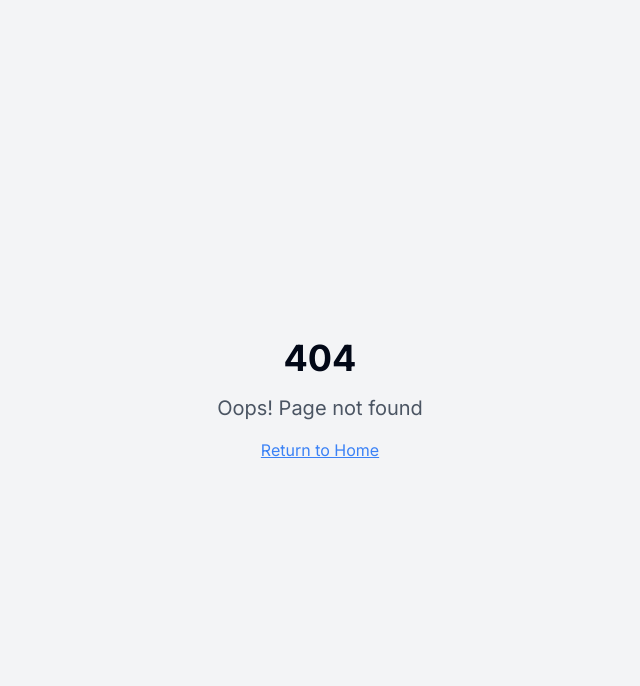
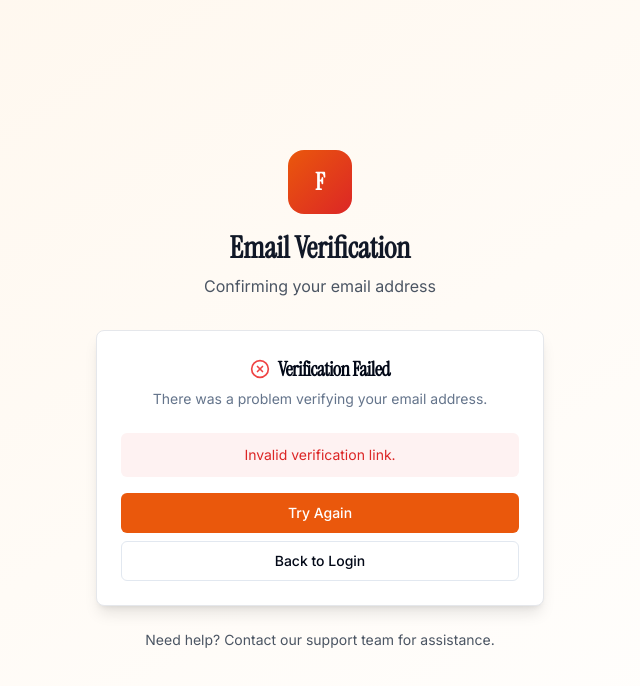
Before and after one commit to Shaik-mohd-huzaifa/flowsnap, a React (Vite) app: page /verify-email in a window 1280 px wide. Before the commit this address had no page. Shown: the top 686 px of the page, without its empty margins (320-960 px from the left). Built offline with nearby package versions, Linux system fonts and the light colour scheme.

Commit message:
Add email verification page
Implemented a page to handle email verification, including a route and component to display a verification message and handle the verification process.

```diff
--- a/src/App.tsx
+++ b/src/App.tsx
@@ -1,4 +1,3 @@
-
 import { Toaster } from "@/components/ui/toaster";
 import { Toaster as Sonner } from "@/components/ui/sonner";
 import { TooltipProvider } from "@/components/ui/tooltip";
@@ -13,6 +12,7 @@ import Board from "./pages/Board";
 import Notes from "./pages/Notes";
 import Settings from "./pages/Settings";
 import NotFound from "./pages/NotFound";
+import EmailVerification from "./pages/EmailVerification";
 
 const queryClient = new QueryClient();
 
@@ -71,6 +71,7 @@ const App = () => (
                 <Signup />
               </PublicRoute>
             } />
+            <Route path="/verify-email" element={<EmailVerification />} />
             <Route path="/app" element={
               <ProtectedRoute>
                 <Index />
--- a/src/hooks/useAuth.tsx
+++ b/src/hooks/useAuth.tsx
@@ -1,4 +1,3 @@
-
 import { createContext, useContext, useEffect, useState } from 'react';
 import { User, Session } from '@supabase/supabase-js';
 import { supabase } from '@/integrations/supabase/client';
@@ -40,7 +39,7 @@ export function AuthProvider({ children }: { children: React.ReactNode }) {
   }, []);
 
   const signUp = async (email: string, password: string, fullName: string) => {
-    const redirectUrl = `${window.location.origin}/app`;
+    const redirectUrl = `${window.location.origin}/verify-email`;
 
     const { error } = await supabase.auth.signUp({
       email,
--- /dev/null
+++ b/src/pages/EmailVerification.tsx
@@ -0,0 +1,161 @@
+
+import { useEffect, useState } from "react";
+import { useNavigate, useSearchParams } from "react-router-dom";
+import { Button } from "@/components/ui/button";
+import { Card, CardContent, CardDescription, CardHeader, CardTitle } from "@/components/ui/card";
+import { CheckCircle, XCircle, Loader2 } from "lucide-react";
+import { supabase } from "@/integrations/supabase/client";
+import { useToast } from "@/hooks/use-toast";
+
+const EmailVerification = () => {
+  const [searchParams] = useSearchParams();
+  const [verificationStatus, setVerificationStatus] = useState<'loading' | 'success' | 'error'>('loading');
+  const [errorMessage, setErrorMessage] = useState<string>('');
+  const navigate = useNavigate();
+  const { toast } = useToast();
+
+  useEffect(() => {
+    const verifyEmail = async () => {
+      try {
+        const token = searchParams.get('token');
+        const type = searchParams.get('type');
+
+        if (!token || type !== 'signup') {
+          setVerificationStatus('error');
+          setErrorMessage('Invalid verification link.');
+          return;
+        }
+
+        const { error } = await supabase.auth.verifyOtp({
+          token_hash: token,
+          type: 'signup'
+        });
+
+        if (error) {
+          console.error('Email verification error:', error);
+          setVerificationStatus('error');
+          setErrorMessage(error.message || 'Failed to verify email. The link may have expired.');
+        } else {
+          setVerificationStatus('success');
+          toast({
+            title: "Email verified successfully!",
+            description: "Your account has been activated. You can now sign in.",
+          });
+          // Redirect to login after a short delay
+          setTimeout(() => {
+            navigate('/login');
+          }, 3000);
+        }
+      } catch (error) {
+        console.error('Unexpected error during verification:', error);
+        setVerificationStatus('error');
+        setErrorMessage('An unexpected error occurred during verification.');
+      }
+    };
+
+    verifyEmail();
+  }, [searchParams, navigate, toast]);
+
+  const handleResendVerification = async () => {
+    // This would require the user's email, which we don't have in this context
+    // In a real app, you might want to redirect to a page where they can enter their email
+    navigate('/signup');
+  };
+
+  return (
+    <div className="min-h-screen bg-gradient-to-br from-orange-50 to-white flex items-center justify-center p-4 font-inter">
+      <div className="w-full max-w-md">
+        <div className="text-center mb-8">
+          <div className="w-16 h-16 bg-gradient-to-br from-orange-500 to-orange-600 rounded-2xl flex items-center justify-center mx-auto mb-4">
+            <span className="text-white font-bold text-2xl font-instrument">F</span>
+          </div>
+          <h1 className="font-instrument text-3xl font-bold text-gray-900">Email Verification</h1>
+          <p className="text-gray-600 mt-2">Confirming your email address</p>
+        </div>
+
+        <Card className="border-gray-200 shadow-lg">
+          <CardHeader className="text-center">
+            <CardTitle className="font-instrument text-xl flex items-center justify-center gap-2">
+              {verificationStatus === 'loading' && (
+                <>
+                  <Loader2 className="h-5 w-5 animate-spin text-orange-500" />
+                  Verifying...
+                </>
+              )}
+              {verificationStatus === 'success' && (
+                <>
+                  <CheckCircle className="h-5 w-5 text-green-500" />
+                  Verification Successful
+                </>
+              )}
+              {verificationStatus === 'error' && (
+                <>
+                  <XCircle className="h-5 w-5 text-red-500" />
+                  Verification Failed
+                </>
+              )}
+            </CardTitle>
+            <CardDescription>
+              {verificationStatus === 'loading' && 'Please wait while we verify your email address...'}
+              {verificationStatus === 'success' && 'Your email has been successfully verified!'}
+              {verificationStatus === 'error' && 'There was a problem verifying your email address.'}
+            </CardDescription>
+          </CardHeader>
+          <CardContent className="space-y-4">
+            {verificationStatus === 'success' && (
+              <div className="text-center space-y-4">
+                <p className="text-sm text-gray-600">
+                  Your account is now active. You will be redirected to the login page in a few seconds.
+                </p>
+                <Button
+                  onClick={() => navigate('/login')}
+                  className="w-full bg-orange-500 hover:bg-orange-600 text-white"
+                >
+                  Go to Login
+                </Button>
+              </div>
+            )}
+
+            {verificationStatus === 'error' && (
+              <div className="text-center space-y-4">
+                <p className="text-sm text-red-600 bg-red-50 p-3 rounded-md">
+                  {errorMessage}
+                </p>
+                <div className="space-y-2">
+                  <Button
+                    onClick={handleResendVerification}
+                    className="w-full bg-orange-500 hover:bg-orange-600 text-white"
+                  >
+                    Try Again
+                  </Button>
+                  <Button
+                    variant="outline"
+                    onClick={() => navigate('/login')}
+                    className="w-full"
+                  >
+                    Back to Login
+                  </Button>
+                </div>
+              </div>
+            )}
+
+            {verificationStatus === 'loading' && (
+              <div className="text-center">
+                <div className="animate-pulse">
+                  <div className="h-4 bg-gray-200 rounded w-3/4 mx-auto mb-2"></div>
+                  <div className="h-4 bg-gray-200 rounded w-1/2 mx-auto"></div>
+                </div>
+              </div>
+            )}
+          </CardContent>
+        </Card>
+
+        <div className="mt-6 text-center text-sm text-gray-600">
+          Need help? Contact our support team for assistance.
+        </div>
+      </div>
+    </div>
+  );
+};
+
+export default EmailVerification;
```
